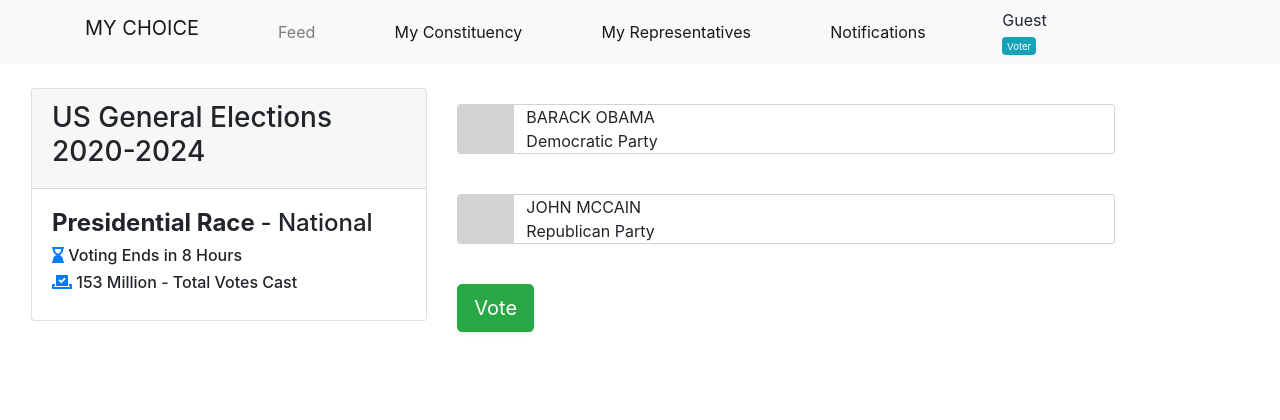
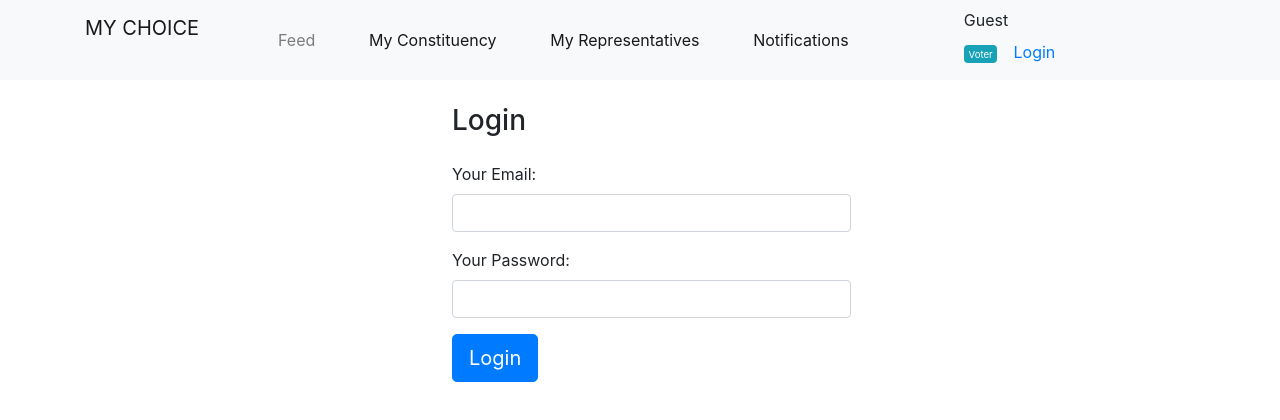
Before and after one commit to chingu-voyages/v24-bears-team-04-fe, a React (Create React App) app: page /login in a window 1280 px wide. Shown: the top 420 px of the page. Built offline with nearby package versions, Linux system fonts and the light colour scheme.

Commit message:
Add login component
This will allow user to enter their login credentials

[Fixes: BE - #48]

```diff
--- a/src/App.css
+++ b/src/App.css
@@ -1,3 +1,8 @@
-body {
-  background: #999;
+.hero {
+  background-image: url("https://source.unsplash.com/1280x720/?random");
+  background-position: center;
+  background-repeat: no-repeat;
+  background-size: cover;
+  width: 100%;
+  position: relative;
 }
--- a/src/components/Header.js
+++ b/src/components/Header.js
@@ -28,7 +28,7 @@
             </Col>
 
             <Collapse isOpen={!isOpen} navbar>
-              <Col md="9">
+              <Col md="8">
                 <Nav className="d-flex justify-content-between" navbar>
                   <NavItem>
                     <NavLink to="/feed" className="nav-link">
@@ -59,6 +59,14 @@
                   <Badge color="info">
                     <small>Voter</small>
                   </Badge>
+
+                  <Nav className="d-inline-block">
+                    <NavItem>
+                      <NavLink to="/login" className="nav-link">
+                        Login
+                      </NavLink>
+                    </NavItem>
+                  </Nav>
                 </div>
               </Col>
             </Collapse>
--- a/src/components/Router.js
+++ b/src/components/Router.js
@@ -1,7 +1,8 @@
 import React, { useState } from "react";
-import { BrowserRouter as Router, Switch, Route, Link } from "react-router-dom";
+import { Switch, Route } from "react-router-dom";
 import Header from "./Header";
 import VoteForm from "./VoteForm";
+import Login from "./sessions/Login";
 
 export default function App() {
   const myChoiceApiVoteURL = "https://mychoice-api.herokuapp.com/api/vote";
@@ -38,8 +39,8 @@
     <React.Fragment>
       <Header />
       <Switch>
-        <Route path="/feed">
-          <Feed />
+        <Route path="/login">
+          <Login />
         </Route>
         <Route path="/">
           <VoteForm
@@ -52,7 +53,3 @@
     </React.Fragment>
   );
 }
-
-function Feed() {
-  return <h2>Feed</h2>;
-}
--- /dev/null
+++ b/src/components/sessions/Login.js
@@ -0,0 +1,51 @@
+import React, { useState } from "react";
+import SuccessfulLogin from "./SuccessfulLogin";
+import LoginForm from "./LoginForm";
+
+import { Col, Row } from "reactstrap";
+
+const Login = () => {
+  const [visible, setVisible] = useState(true);
+  const onDismiss = () => {
+    console.log("Toggle for dismiss clicked");
+    setVisible(false);
+  };
+
+  const [email, setEmail] = useState("");
+  const [password, setPassword] = useState("");
+  const [loggedIn, setLoggedIn] = useState(false);
+
+  const emailChange = (e) => setEmail(e.target.value);
+  const passwordChange = (e) => setPassword(e.target.value);
+
+  const handleSubmit = (e) => {
+    e.preventDefault();
+
+    let data = { email: email, password: password };
+
+    console.log("You entered: ", data);
+    setLoggedIn(true);
+  };
+
+  return (
+    <>
+      <Row className="mt-4 ml-2">
+        <Col className="col-xl-4 col-lg-5 col-md-6 col-sm-8 mx-auto">
+          {loggedIn ? (
+            <SuccessfulLogin visible={visible} onDismiss={onDismiss} />
+          ) : (
+            <LoginForm
+              onSubmit={handleSubmit}
+              email={email}
+              handleEmail={emailChange}
+              password={password}
+              handlePassword={passwordChange}
+            />
+          )}
+        </Col>
+      </Row>
+    </>
+  );
+};
+
+export default Login;
--- /dev/null
+++ b/src/components/sessions/LoginForm.js
@@ -0,0 +1,35 @@
+import React from "react";
+import { Button, Form, FormGroup, Input, Label } from "reactstrap";
+
+const loginform = ({
+  email,
+  password,
+  onSubmit,
+  handleEmail,
+  handlePassword,
+}) => (
+  <Form onSubmit={onSubmit}>
+    <h3 className="mb-4">Login</h3>
+
+    <FormGroup>
+      <Label>Your Email:</Label>
+      <Input type="email" name="email" value={email} onChange={handleEmail} />
+    </FormGroup>
+
+    <FormGroup>
+      <Label>Your Password:</Label>
+      <Input
+        type="password"
+        name="password"
+        value={password}
+        onChange={handlePassword}
+      />
+    </FormGroup>
+
+    <Button color="primary" size="lg">
+      Login
+    </Button>
+  </Form>
+);
+
+export default loginform;
--- /dev/null
+++ b/src/components/sessions/SuccessfulLogin.js
@@ -0,0 +1,14 @@
+import React from "react";
+import { Alert, Row } from "reactstrap";
+
+const SuccessfulLogin = ({ visible, onDismiss }) => (
+  <>
+    <Row>
+      <Alert color="success" isopen={visible} toggle={onDismiss} fade={false}>
+        <h4>Welcome back Comrade!</h4>
+      </Alert>
+    </Row>
+  </>
+);
+
+export default SuccessfulLogin;
```
Also changed, not shown: src/components/sessions/HeroImg.js (added, +11 -0 lines).
